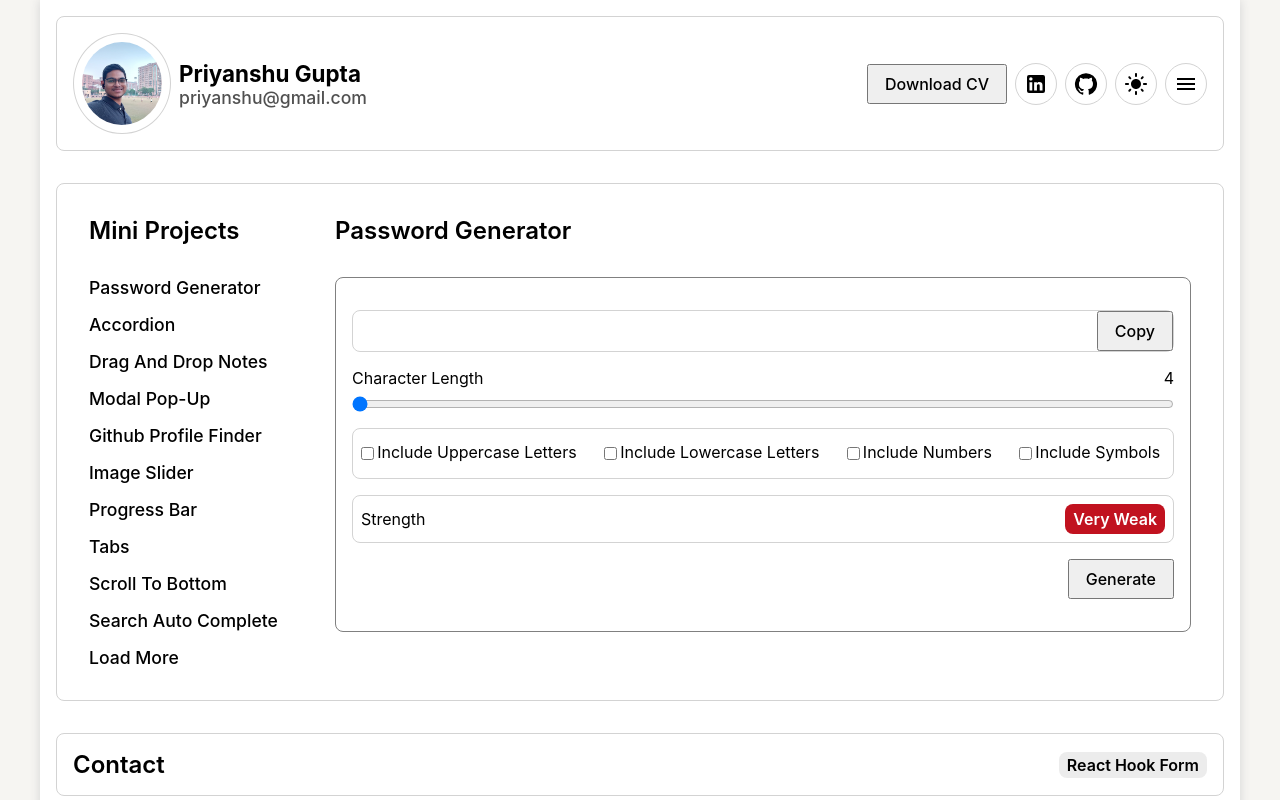
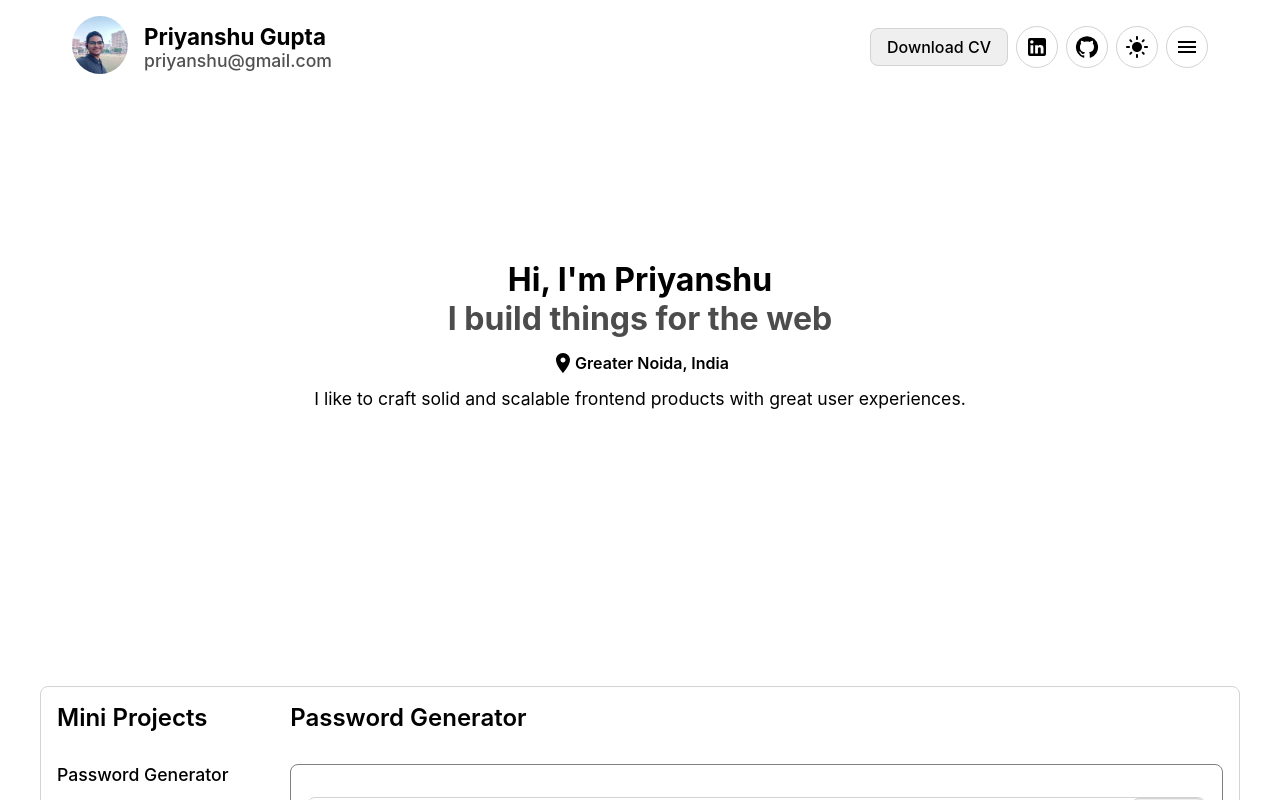
Before and after one commit to priyanshu16095/portfolio, a React (Vite) app: page / in a window 1280 px wide. Built offline with nearby package versions, Linux system fonts and the light colour scheme.

Commit message:
some changes

```diff
--- a/src/components/Contact.jsx
+++ b/src/components/Contact.jsx
@@ -5,7 +5,7 @@ function Contact() {
   return (
     <div className='contact'>
       <div className="contactBody">
-        <div className="contactContainer flex-v lightpContainer">
+        <div className="contactContainer flex-v container">
           <div className="contactHeader flex-h">
             <p className="title">Contact</p>
             <p className='label'>React Hook Form</p>
--- /dev/null
+++ b/src/components/Hero.jsx
@@ -0,0 +1,26 @@
+import React from 'react'
+import './style.css'
+import LocationOnIcon from '@mui/icons-material/LocationOn';
+
+function Hero() {
+  return (
+    <div className='hero'>
+        <div className="heroBody center-both">
+            <div className="heroContainer flex-v">
+            <div className='about flex-v'>
+            <h1>Hi, I'm Priyanshu</h1>
+            <h1 className='build'>I build things for the web</h1>
+            </div>
+            <div className="flex">
+                <LocationOnIcon />
+            <p className='location'>Greater Noida, India</p>
+            </div>
+            <p className='like'>I like to craft solid and scalable frontend products with great user experiences.    </p>
+            </div>
+        </div>
+
+    </div>
+  )
+}
+
+export default Hero
--- a/src/components/Home.jsx
+++ b/src/components/Home.jsx
@@ -1,14 +1,20 @@
 import React from 'react'
-import Projects from './Projects'
+import MiniProjects from './MiniProjects'
 import Contact from './Contact'
 import Navbar from './Navbar'
+import WhatIKnow from './WhatIKnow'
+import Hero from './Hero'
+import Projects from './Projects'
 
 function Home() {
   return (
     <div className='home'>
       <div className="homeBody flex-v">
         <Navbar />
-        <div className="homeProjects"><Projects /></div>
+        <Hero />
+        <Projects />
+        <div className="homeProjects"><MiniProjects /></div>
+        <WhatIKnow />
         <Contact />
       </div>
     </div>
--- /dev/null
+++ b/src/components/MiniProjects.jsx
@@ -0,0 +1,28 @@
+import React, { useState } from 'react'
+import data from './Projects/data'
+import './style.css'
+
+function MiniProjects() {
+  const [selectedItem, setSelectedItem] = useState(0)
+  return (
+    <div className='miniprojects'>
+
+      <div className="miniprojectsBody">
+        <div className="miniprojectsContainer container">
+          <div className="miniprojSidebar flex-v">
+            <p className="title">Mini Projects</p>
+            <div className="miniprojSidebarLinks flex-v">
+            {data && data.map((item, index) => <p key={index} className='link' onClick={() => setSelectedItem(index)}>{item.name}</p>)}
+            </div>
+          </div>
+          <div className="miniprojDisplay">
+            {data && <div>{data[selectedItem].content}</div>}
+          </div>
+        </div>
+      </div>
+
+    </div>
+  )
+}
+
+export default MiniProjects
--- a/src/components/Navbar.jsx
+++ b/src/components/Navbar.jsx
@@ -10,9 +10,9 @@ function Navbar() {
   return (
     <div className='navbar'>
       <div className="navbarBody">
-        <div className="navbarContainer lightpContainer flex-s">
-          <div className="navbarLeft flex">
-            <div className="round"><img src={mine_img} className='mine_img' /></div>
+        <div className="navbarContainer flex-s">
+          <div className="navbarLeft">
+            <div className=""><img src={mine_img} className='mine_img' /></div>
             <div className="info flex-v">
               <p className="name">Priyanshu Gupta</p>
               <p className="email">priyanshu@gmail.com</p>
@@ -20,10 +20,10 @@ function Navbar() {
           </div>
           <div className="navbarRight flex">
             <button className="button">Download CV</button>
-            <div className="round"><LinkedInIcon /></div>
-            <div className="round"><GitHubIcon /></div>
-            <div className="round"><LightModeIcon /></div>
-            <div className="round"><MenuIcon /></div>
+            <div className="round"><LinkedInIcon className='icon' /></div>
+            <div className="round"><GitHubIcon className='icon' /></div>
+            <div className="round"><LightModeIcon className='icon' /></div>
+            <div className="round"><MenuIcon className='icon' /></div>
           </div>
         </div>
       </div>
--- a/src/components/Projects.jsx
+++ b/src/components/Projects.jsx
@@ -1,26 +1,13 @@
-import React, { useState } from 'react'
-import data from './Projects/data'
-import './style.css'
+import React from 'react'
 
 function Projects() {
-  const [selectedItem, setSelectedItem] = useState(0)
   return (
     <div className='projects'>
+        <div className="projectsBody">
+            <div className="projectsContainer flex-v">
 
-      <div className="projectsBody">
-        <div className="projectsContainer lightpContainer">
-          <div className="projSidebar flex-v">
-            <p className="title">Mini Projects</p>
-            <div className="projSidebarLinks flex-v">
-            {data && data.map((item, index) => <p key={index} className='link' onClick={() => setSelectedItem(index)}>{item.name}</p>)}
             </div>
-          </div>
-          <div className="projDisplay">
-            {data && <div>{data[selectedItem].content}</div>}
-          </div>
         </div>
-      </div>
-
     </div>
   )
 }
--- a/src/components/Projects/GithubProfileFinder/Profile.jsx
+++ b/src/components/Projects/GithubProfileFinder/Profile.jsx
@@ -51,7 +51,7 @@ function Profile() {
       </div>
 
       {data && (
-        <div className="profileDetails lightpContainer flex">
+        <div className="profileDetails container flex">
           <img src={data.avatar_url} />
           <div className="profileDetailsHeader">
             <p className="link" ><a href={`https://github.com/${username}`}>{data.login}</a></p>
--- /dev/null
+++ b/src/components/WhatIKnow.jsx
@@ -0,0 +1,58 @@
+import React from 'react'
+
+function WhatIKnow() {
+  return (
+    <div className='whatiknow'>
+        <div className="whatiknowBody">
+            <div className="whatiknowContainer container flex-v">
+                <p className="title">What I know</p>
+                <div className="cards flex">
+                    <div className="card">
+                      <p className="md-font">Front-End</p>
+                      <div className="cardlabels flex">
+                      <div className="whatiknowlabel">HTML</div>
+                      <div className="whatiknowlabel">CSS</div>
+                      <div className="whatiknowlabel">Tailwind</div>
+                      <div className="whatiknowlabel">Javascript</div>
+                      <div className="whatiknowlabel">React Js</div>
+                      </div>
+                    </div>
+                    <div className="card">
+                      <p className="md-font">Backend</p>
+                      <div className="cardlabels flex">
+                      <div className="whatiknowlabel">Java</div>
+                      <div className="whatiknowlabel">Spring Boot</div>
+                      </div>
+                    </div>
+                    <div className="card">
+                      <p className="md-font">Backend</p>
+                      <div className="cardlabels flex">
+                      <div className="whatiknowlabel">MySQL</div>
+                      </div>
+                    </div>
+                    <div className="card">
+                      <p className="md-font">Devops</p>
+                      <div className="cardlabels flex">
+                      <div className="whatiknowlabel">Git</div>
+                      <div className="whatiknowlabel">Docker</div>
+                      <div className="whatiknowlabel">Kubernetes</div>
+                      </div>
+                    </div>
+                    <div className="card">
+                      <p className="md-font">Learing...</p>
+                      <div className="cardlabels flex">
+                      <div className="whatiknowlabel">Jenkins</div>
+                      <div className="whatiknowlabel">Ansible</div>
+                      <div className="whatiknowlabel">Redis</div>
+                      <div className="whatiknowlabel">Typescript</div>
+                      </div>
+                    </div>
+                </div>
+            </div>
+        </div>
+
+    </div>
+  )
+}
+
+export default WhatIKnow
--- a/src/components/style.css
+++ b/src/components/style.css
@@ -1,23 +1,24 @@
-.projectsBody, .navbarBody, .contactBody {
-    padding: 1rem;
-    /* background-color: bisque; */
+:root {
+    --grayColor: #dee2e6;
+    --darkColor: #31363F;
 }
 
-.projDisplay, .projSidebar {
-    padding: 1rem;
-}
-
-
-.home {
-    gap: 1rem;
+.contactContainer, .whatiknowContainer {
+    border: none !important;
 }
 
 .mine_img {
-    width: 5rem;
+    width: 3.5rem;
     border-radius: 50%;
+}
+.navbarBody {
+    padding: 1rem 2rem;
 }
 .navbarLeft {
     gap: 0.5rem;
+    display: flex;
+    align-items: center;
+    gap: 1rem;
 }
 .name {
     font-size: 1.4rem;
@@ -31,40 +32,106 @@
 .navbarRight {
     gap: 0.5rem;
 }
+/* ----------------------------------------------------- */
 
-.projectsContainer {
+.miniprojectsContainer {
     display: flex;
 }
-.projSidebar {
+.miniprojSidebar {
     flex: 0.2;
     gap: 2rem;
 }
-.projSidebarLinks {
+.miniprojSidebarLinks {
+    gap: 0.8rem;
+}
+.miniprojDisplay {
+    flex: 0.8;
+}
+/* -------------------------------------------------- */
+
+.whatiknowContainer {
     gap: 1rem;
 }
-.projDisplay {
-    flex: 0.8;
+.whatiknowlabel {
+  padding: 0.3rem 0.5rem;
+  font-weight: 600;
+  width: fit-content;
+  border-radius: var(--borderRadius);
+  background-color: var(--darkColor);
+  color: white;
+}
+.cards {
+    gap: 1rem;
+    justify-content: space-between;
+}
+.card {
+    background-color: var(--grayColor);
+    border-radius: 8px;
+    height: 14rem;
+    width: 13rem;
+    display: flex;
+    flex-direction: column;
+    align-items: start;
+    padding: 1rem;
+    gap: 1rem;
+}
+.cardlabels {
+    gap: 0.5rem;
+    flex-wrap: wrap;
+}
+.card img {
+    background-size: cover;
+    overflow: hidden;
 }
 
-.contactContainer {
-    gap: 2rem;
+/* -------------------------------------------------------- */
+
+.hero {
+    min-height: 70vh;
+}
+.heroContainer {
+    gap: 0.8rem;
+    align-items: center;
+}
+.about {
+    align-items: center;
+}
+.build {
+    color: rgba(0, 0, 0, 0.7);
+}
+.location {
+    font-weight: 600;
+}
+.like {
+    font-size: 1.1rem;
 }
 
-/* .projectsBody {
+/* .miniprojectsBody {
     background-color: #000000;
 }
-.projectsContainer {
+.miniprojectsContainer {
     border-radius: 8px !important;
     border: 2px solid #333333 !important;
     color: #c2c2c2;
 }
-.projSidebar {
+.miniprojSidebar {
     background-color: #111111;
 }
-.projSidebar {
+.miniprojSidebar {
     background-color: #111111;
     border-radius: 8px;
 }
 .navbarContainer {
     border: none !important;
 } */
+
+
+.projectsBody {
+    padding: 1rem;
+}
+.projectsContainer {
+    gap: 1rem;
+}
+.react {
+    gap: 1rem;
+}
--- a/src/index.css
+++ b/src/index.css
@@ -6,6 +6,17 @@
 }
 :root {
   --borderRadius: 8px;
+
+  --lightContainersBackgroundColor: lightgray;
+  --lightBigContainerBackgroundColor: gray;
+  --lightContainerBackgroundColor: gray;
+  --lightInputBoxBorderColor: lightgray;
+  --lightRoundBorderColor: lightgray;
+
+  --darkAppBackgroundColor: #111111;
+  --darkAppBodyBackgroundColor: #000000;
+  --darkContainersBackgroundColor: #333333;
+  --darkInputboxBackgroundColor: #333333;
 }
 a {
   text-decoration: none;
@@ -21,10 +32,10 @@ p {
   font-size: 16px;
 }
 
+
 .app {
   height: 100vh;
   overflow: scroll;
-  background-color: #F6F5F2;
 }
 .app::-webkit-scrollbar {
   display: none;
@@ -34,7 +45,7 @@ p {
   max-width: 1200px;
   margin: auto;
   background-color: white;
-  box-shadow: 0px 0px 10px lightgray;
+  padding-bottom: 2rem;
 }
 
 /* ------------------------DARK-MODE------------------ */
@@ -45,7 +56,7 @@ p {
   background-color: #000000;
   box-shadow: none;
 }
-.container, .lightContainer, .lightpContainer, .bigContainer {
+.container, .lightContainer, .bigContainer {
   border: 2px solid #333333 !important;
   border-radius: 8px;
 }
@@ -56,6 +67,9 @@ p {
 .button {
   background-color: #ededed;
   color: rgba(0, 0, 0, 0.7);
+}
+.icon, .title, .name, .email {
+  color: white;
 } */
 
 /* FONTS------------------------------------------------- */
@@ -73,6 +87,7 @@ p {
 }
 .md-font {
   font-size: 1.1rem;
+  font-weight: 550;
 }
 .password {
   font-size: 1.2rem;
@@ -121,7 +136,7 @@ p {
 .center-both {
   display: grid;
   place-items: center;
-  min-height: 75vh;
+  min-height: 60vh;
 }
 /* --------------------------------------------------- */
 
@@ -131,7 +146,8 @@ p {
   padding: 0.5rem 1rem;
   font-size: 1rem;
   font-weight: 550;
-  /* border: none; */
+  border-radius: 8px;
+  border: 1px solid lightgray;
 }
 /* ---------------------------------------------- */
 
@@ -141,8 +157,6 @@ p {
   align-items: center;
   border-radius: var(--borderRadius);
   border: 1px solid lightgray;
-  /* border: 2px solid #333333 !important; */
-  /* border-radius: 8px; */
 }
 .inputBox input {
   border: none;
@@ -155,16 +169,7 @@ p {
 .container {
   padding: 1rem;
   border-radius: var(--borderRadius);
-  border: 1px solid gray;
-  /* border: 2px solid #333333 !important; */
-  /* border-radius: 8px; */
-}
-.lightpContainer {
-  padding: 1rem;
-  border-radius: var(--borderRadius);
   border: 1px solid lightgray;
-  /* border: 2px solid #333333 !important; */
-  /* border-radius: 8px; */
 }
 .lightContainer {
   display: flex;
@@ -173,15 +178,11 @@ p {
   padding-left: 0.5rem;
   border-radius: var(--borderRadius);
   border: 1px solid lightgray;
-  /* border: 2px solid #333333 !important; */
-  /* border-radius: 8px; */
 }
 .bigContainer {
   padding: 2rem 1rem;
   border: 1px solid gray;
   border-radius: var(--borderRadius);
-  /* border: 2px solid #333333 !important; */
-  /* border-radius: 8px; */
 }
 /* --------------------------------------------------------------- */
 
@@ -197,9 +198,9 @@ p {
   cursor: pointer;
 }
 .label {
-  padding: 0.2rem 0.5rem;
+  padding: 0.2rem 0.8rem;
   font-weight: 600;
-  background-color: rgba(211, 211, 211, 0.435);
   width: fit-content;
   border-radius: var(--borderRadius);
+  background-color: rgba(211, 211, 211, 0.435);
 }
```
